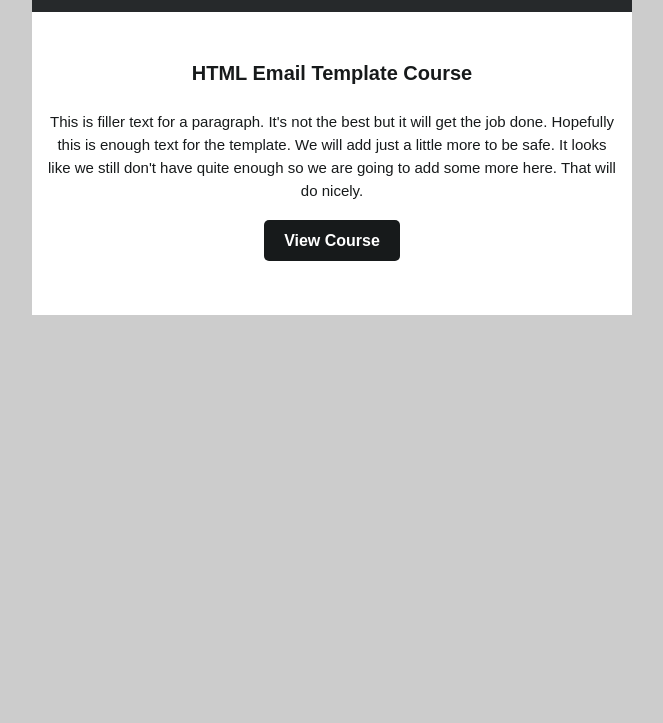
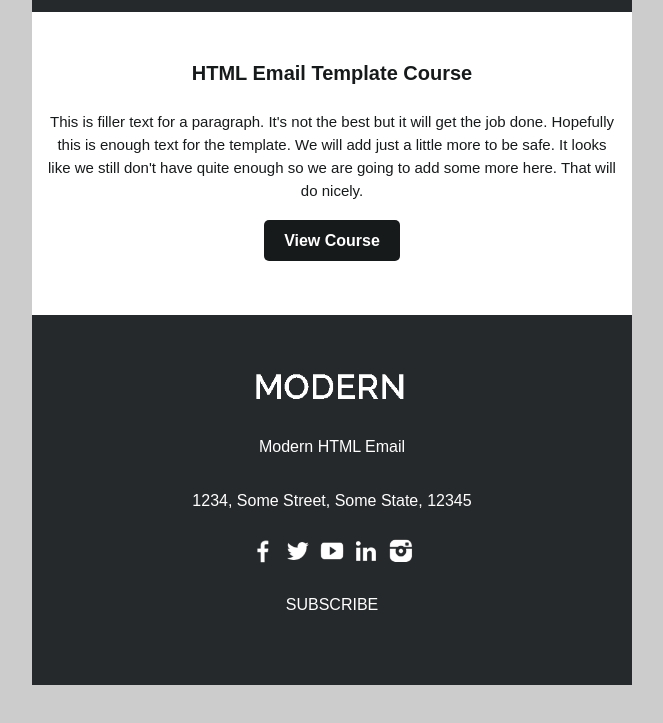
Before and after one commit to ajisrael/learning-html-emails, a plain HTML site: page index.html in a window 1280 px wide. Shown: the part 1060-1783 px from the top of the page, without its empty margins (308-971 px from the left). Before the commit the page ends 1435 px from the top, so only its background shows below. Drawn offline with Linux system fonts and the light colour scheme.

Commit message:
f   - completed footer section

```diff
--- a/index.html
+++ b/index.html
@@ -328,6 +328,30 @@
 			</tr>
 
 			<!-- FOOTER SECTION -->
+			<tr>
+				<td style="background-color: #26292b;">
+					<table width="100%">
+
+						<tr>
+							<td style="text-align: center; padding: 45px 20px; color:#ffffff;">
+
+								<a href="#"><img src="img/modern-white.png" alt="" width="180"></a>
+								<p style="padding: 10px;">Modern HTML Email</p>
+								<p style="padding: 10px;">1234, Some Street, Some State, 12345</p>
+
+								<a href="#"><img src="img/white-facebook.png" alt="" width="30"></a>
+								<a href="#"><img src="img/white-twitter.png" alt="" width="30"></a>
+								<a href="#"><img src="img/white-youtube.png" alt="" width="30"></a>
+								<a href="#"><img src="img/white-linkedin.png" alt="" width="30"></a>
+								<a href="#"><img src="img/white-instagram.png" alt="" width="30"></a>
+
+								<p style="padding: 10px;">SUBSCRIBE</p>
+							</td>
+						</tr>
+
+					</table>
+				</td>
+			</tr>
 
 		</table>
 
```
